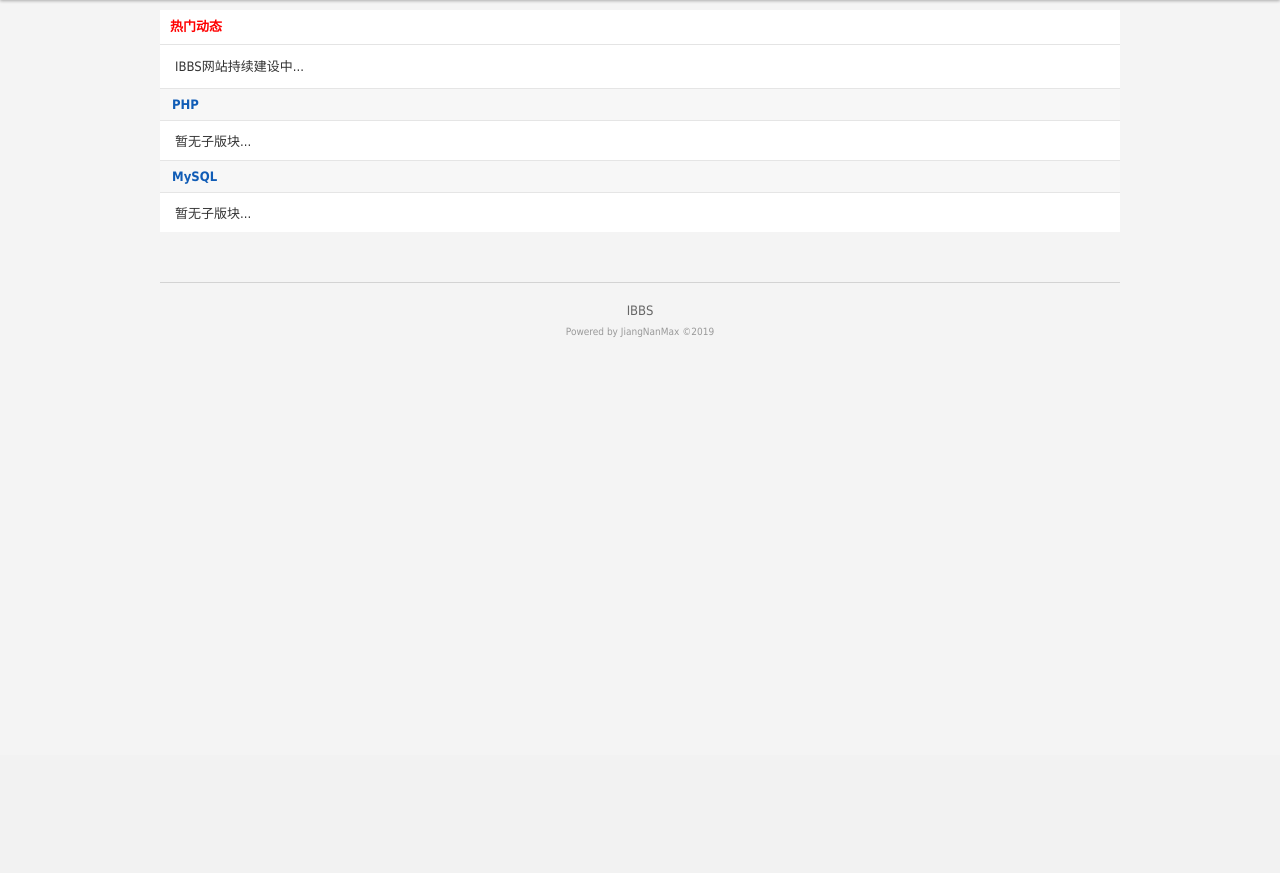
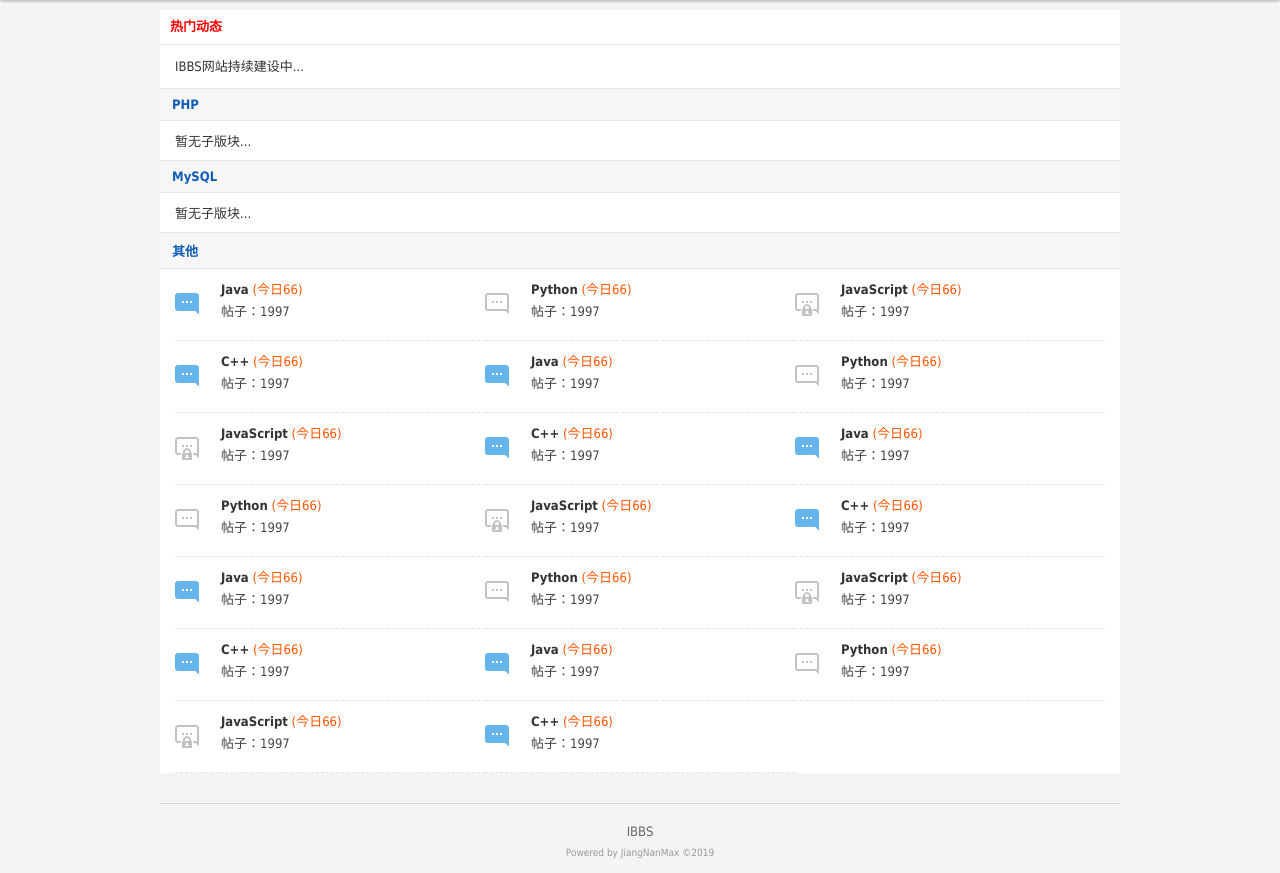
Before and after one commit to JiangNanMax/IBBS, a PHP site: page / in a window 1280 px wide. Shown: the part 45-918 px from the top of the page. Before the commit the page ends 382 px from the top, so only its background shows below. Run offline with PHP 8.4, Linux system fonts and the light colour scheme.

Commit message:
完成首页静态页面

```diff
--- a/template/front/css/index.css
+++ b/template/front/css/index.css
@@ -1,4 +1,5 @@
 #hot {
+    margin-top: 10px;
     background: #fff;
     padding: 0 0 10px 0;
 }
@@ -37,5 +38,33 @@
 }
 .box .classlist {
     background: #ffffff;
-    padding: 10px 15px;
+    padding: 0 15px;
 }
+.box .classlist .childBox {
+    width: 264px;
+    height: 51px;
+    float: left;
+    padding: 10px 0 10px 46px;
+    border-bottom: 1px dashed #e4e4e4;
+    color: #444444;
+}
+.box .classlist .childBox h2 {
+    padding-bottom: 3px;
+}
+.box .classlist .childBox h2 a {
+    color: #333;
+    font-weight: bold;
+}
+.box .classlist .childBox h2 span {
+    color: #ff5500;
+    font-weight: normal;
+}
+.box .classlist .new {
+    background: url(new.gif) 0px center no-repeat;
+}
+.box .classlist .old {
+    background: url(old.gif) 0px center no-repeat;
+}
+.box .classlist .lock {
+    background: url(lock.gif) 0px center no-repeat;
+}
--- a/template/front/css/public.css
+++ b/template/front/css/public.css
@@ -106,8 +106,8 @@ body {
     border-top: 1px solid #d3d3d3;
     text-align: center;
     padding-top: 20px;
-    /* 暂时占位 */
-    margin-top: 50px;
+    margin-top: 30px;
+    margin-bottom: 15px;
 }
 #footer a {
     color: #666;
--- a/template/front/index.html
+++ b/template/front/index.html
@@ -38,13 +38,117 @@
     <div class="box auto">
         <div class="title">PHP</div>
         <div class="classlist">
-            <div>暂无子版块...</div>
+            <div style="padding:10px 0;">暂无子版块...</div>
         </div>
     </div>
     <div class="box auto">
         <div class="title">MySQL</div>
         <div class="classlist">
-            <div>暂无子版块...</div>
+            <div style="padding:10px 0;">暂无子版块...</div>
+        </div>
+    </div>
+    <div class="box auto">
+        <div class="title">其他</div>
+        <div class="classlist">
+            <div class="childBox new">
+                <h2><a href="#">Java</a><span>&nbsp;(今日66)</span></h2>
+                帖子：1997<br>
+            </div>
+
+            <div class="childBox old">
+                <h2><a href="#">Python</a><span>&nbsp;(今日66)</span></h2>
+                帖子：1997<br>
+            </div>
+
+            <div class="childBox lock">
+                <h2><a href="#">JavaScript</a><span>&nbsp;(今日66)</span></h2>
+                帖子：1997<br>
+            </div>
+
+            <div class="childBox new">
+                <h2><a href="#">C++</a><span>&nbsp;(今日66)</span></h2>
+                帖子：1997<br>
+            </div>
+
+            <div class="childBox new">
+                <h2><a href="#">Java</a><span>&nbsp;(今日66)</span></h2>
+                帖子：1997<br>
+            </div>
+
+            <div class="childBox old">
+                <h2><a href="#">Python</a><span>&nbsp;(今日66)</span></h2>
+                帖子：1997<br>
+            </div>
+
+            <div class="childBox lock">
+                <h2><a href="#">JavaScript</a><span>&nbsp;(今日66)</span></h2>
+                帖子：1997<br>
+            </div>
+
+            <div class="childBox new">
+                <h2><a href="#">C++</a><span>&nbsp;(今日66)</span></h2>
+                帖子：1997<br>
+            </div>
+            <div class="childBox new">
+                <h2><a href="#">Java</a><span>&nbsp;(今日66)</span></h2>
+                帖子：1997<br>
+            </div>
+
+            <div class="childBox old">
+                <h2><a href="#">Python</a><span>&nbsp;(今日66)</span></h2>
+                帖子：1997<br>
+            </div>
+
+            <div class="childBox lock">
+                <h2><a href="#">JavaScript</a><span>&nbsp;(今日66)</span></h2>
+                帖子：1997<br>
+            </div>
+
+            <div class="childBox new">
+                <h2><a href="#">C++</a><span>&nbsp;(今日66)</span></h2>
+                帖子：1997<br>
+            </div>
+            <div class="childBox new">
+                <h2><a href="#">Java</a><span>&nbsp;(今日66)</span></h2>
+                帖子：1997<br>
+            </div>
+
+            <div class="childBox old">
+                <h2><a href="#">Python</a><span>&nbsp;(今日66)</span></h2>
+                帖子：1997<br>
+            </div>
+
+            <div class="childBox lock">
+                <h2><a href="#">JavaScript</a><span>&nbsp;(今日66)</span></h2>
+                帖子：1997<br>
+            </div>
+
+            <div class="childBox new">
+                <h2><a href="#">C++</a><span>&nbsp;(今日66)</span></h2>
+                帖子：1997<br>
+            </div>
+            <div class="childBox new">
+                <h2><a href="#">Java</a><span>&nbsp;(今日66)</span></h2>
+                帖子：1997<br>
+            </div>
+
+            <div class="childBox old">
+                <h2><a href="#">Python</a><span>&nbsp;(今日66)</span></h2>
+                帖子：1997<br>
+            </div>
+
+            <div class="childBox lock">
+                <h2><a href="#">JavaScript</a><span>&nbsp;(今日66)</span></h2>
+                帖子：1997<br>
+            </div>
+
+            <div class="childBox new">
+                <h2><a href="#">C++</a><span>&nbsp;(今日66)</span></h2>
+                帖子：1997<br>
+            </div>
+
+            <!-- 注意清除浮动! -->
+            <div style="clear:both;"></div>
         </div>
     </div>
     <div id="footer" class="auto">
```
